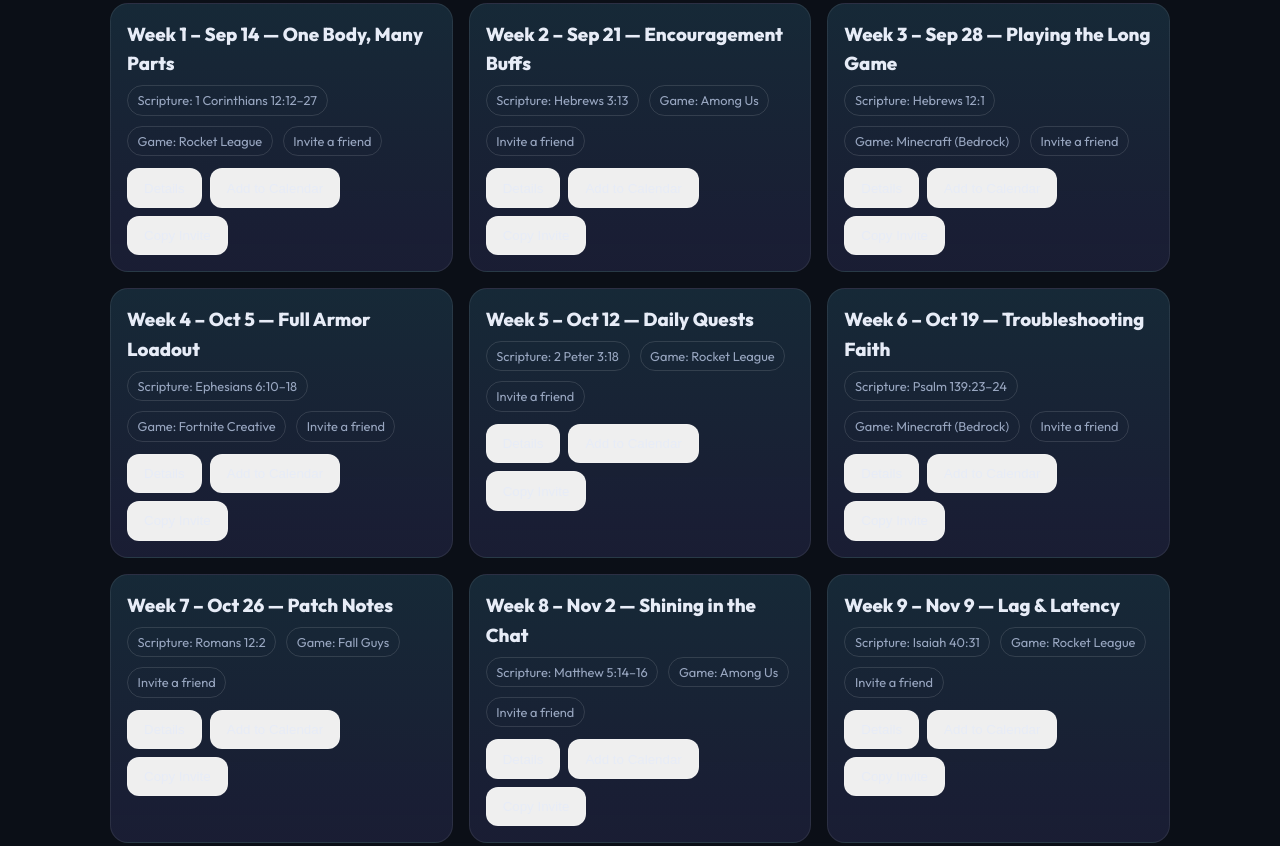
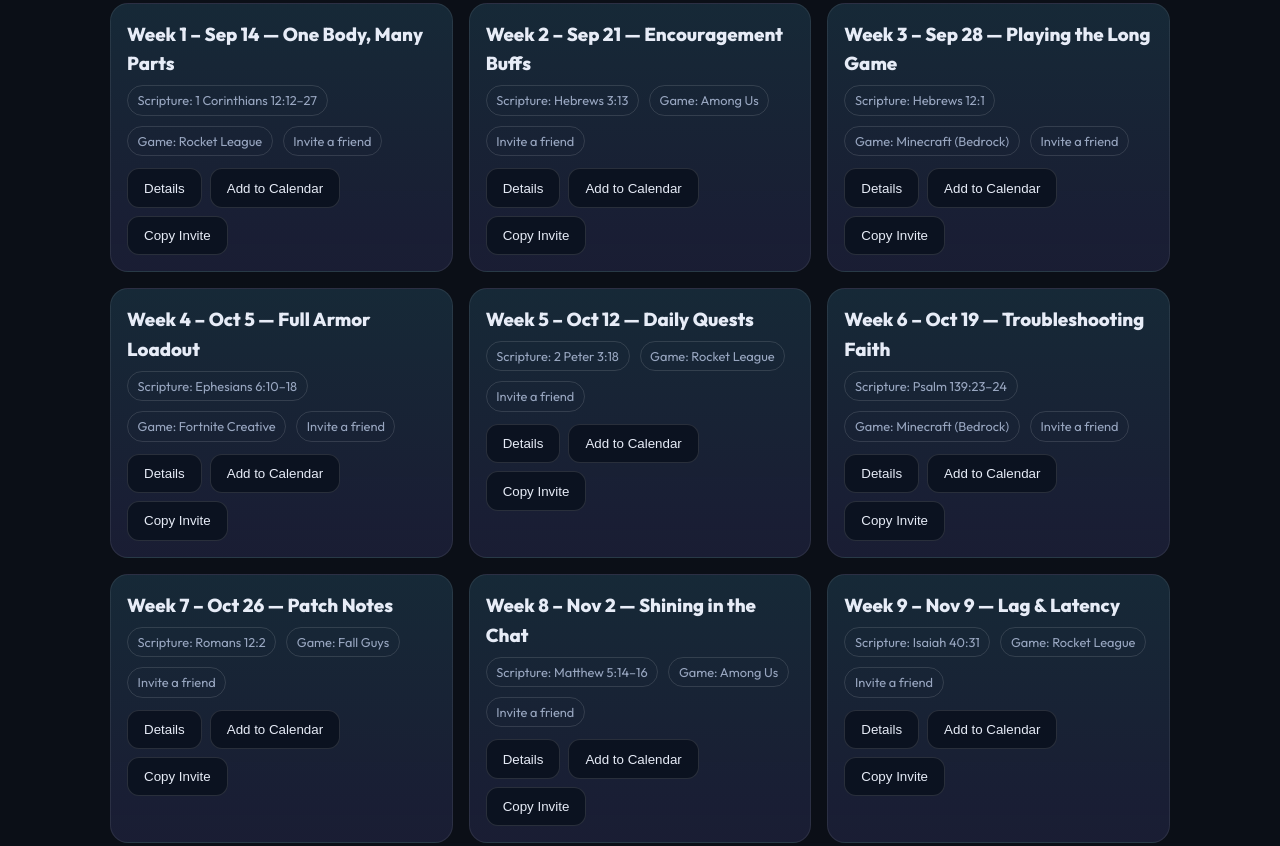
Before and after one commit to purplebarbyman/ctrlfaith, a plain HTML site: page index.html in a window 1280 px wide. Shown: the part 1191-2037 px from the top of the page. Drawn offline with Linux system fonts and the light colour scheme.

Commit message:
Update styles.css

```diff
--- a/styles.css
+++ b/styles.css
@@ -53,8 +53,13 @@ a:hover{filter:brightness(1.1)}
 .hero-content .sub{display:block;font-size:clamp(14px,2.2vw,18px);font-weight:400;color:var(--muted)}
 .tagline{font-size:clamp(16px,2.2vw,22px);color:var(--text);opacity:.9}
 .hero-ctas{display:flex;gap:12px;justify-content:center;margin-top:12px}
-.btn{border:1px solid rgba(255,255,255,.12);padding:.7rem 1rem;border-radius:12px;color:var(--text)}
+
+.btn{border:1px solid rgba(255,255,255,.12);padding:.7rem 1rem;border-radius:12px;color:var(--text);background:#0b1220;transition:transform .05s ease, filter .2s ease}
+.btn:hover{filter:brightness(1.1)}
+.btn:active{transform:translateY(1px)}
+.btn:focus{outline:2px solid var(--primary);outline-offset:2px}
 .btn.primary{background:linear-gradient(90deg,var(--primary),var(--accent));color:#061018;font-weight:800;box-shadow:var(--glow)}
+
 
 .hero-icons{position:absolute;inset:auto 0 10px 0;display:flex;gap:18px;justify-content:center;opacity:.4}
 .icon{width:40px;height:40px;fill:none;stroke:var(--text);stroke-width:2}
```
